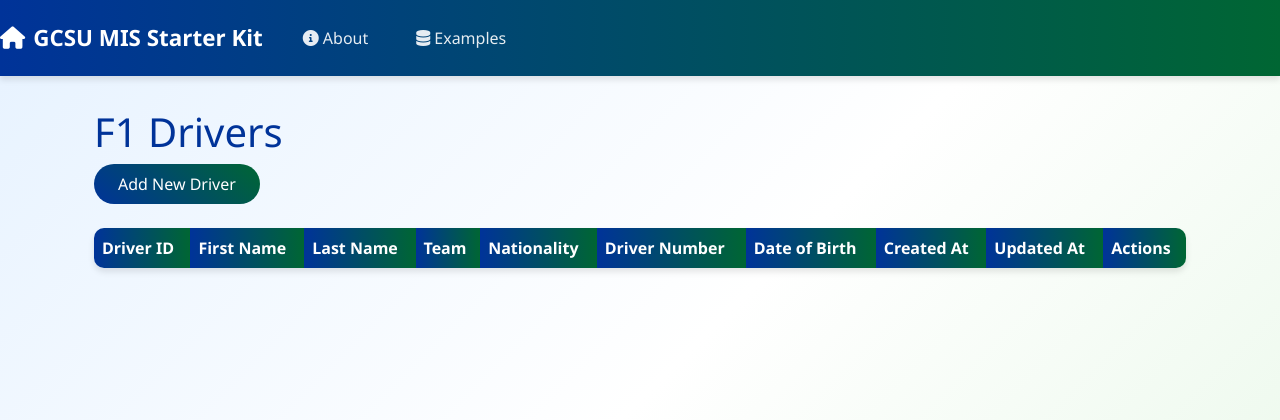
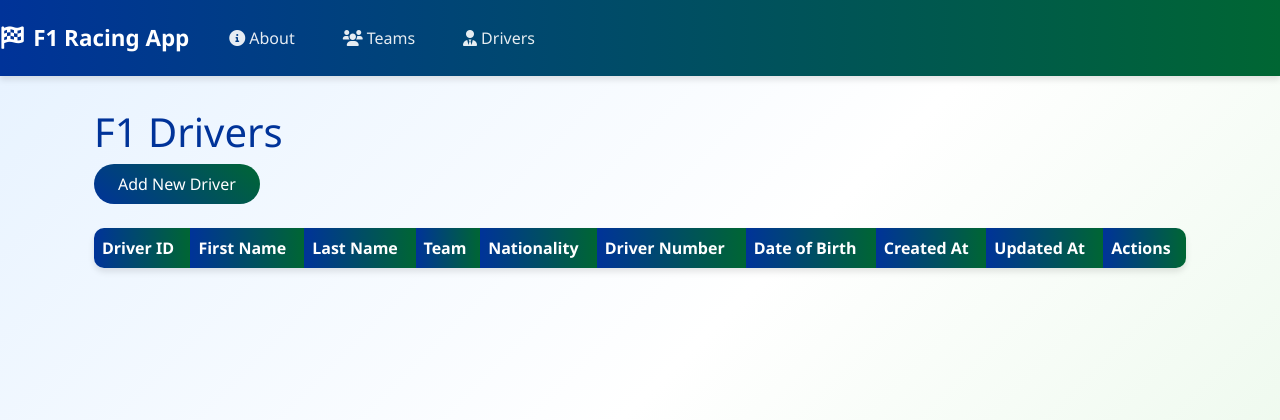
Before and after one commit to brookjackson1/Dup4, a Flask app: page /drivers/ in a window 1280 px wide. Shown: the top 420 px of the page. Run offline with Flask 3, Linux system fonts and the light colour scheme; data that the repository does not hold is empty.

Commit message:
Update navigation and fix database connection
- Updated navigation to F1 Racing App with Teams and Drivers links
- Fixed database connection to use correct environment variables
- Changed DB_USER to DB_USERNAME and DB_NAME to DB_DATABASE
- Added DB_PORT configuration

🤖 Generated with [Claude Code](https://claude.com/claude-code)

Co-Authored-By: Claude <noreply@anthropic.com>

```diff
--- a/app/db_connect.py
+++ b/app/db_connect.py
@@ -13,9 +13,10 @@ def get_db():
             g.db = pymysql.connect(
                 # Database configuration from environment variables
                 host=os.getenv('DB_HOST'),
-                user=os.getenv('DB_USER'),
+                user=os.getenv('DB_USERNAME'),
                 password=os.getenv('DB_PASSWORD'),
-                database=os.getenv('DB_NAME'),
+                database=os.getenv('DB_DATABASE'),
+                port=int(os.getenv('DB_PORT', 3306)),
                 cursorclass=pymysql.cursors.DictCursor  # Set the default cursor class to DictCursor
             )
         except Exception as e:
--- a/app/templates/base.html
+++ b/app/templates/base.html
@@ -118,7 +118,7 @@
 <body>
     <nav class="navbar navbar-expand-lg navbar-gcsu">
         <a class="navbar-brand" href="{{ url_for('index') }}">
-            <i class="fas fa-home me-2"></i>GCSU MIS Starter Kit
+            <i class="fas fa-flag-checkered me-2"></i>F1 Racing App
         </a>
         <div class="collapse navbar-collapse">
             <ul class="navbar-nav me-auto">
@@ -128,8 +128,13 @@
                     </a>
                 </li>
                 <li class="nav-item">
-                    <a class="nav-link" href="{{ url_for('examples.show_examples') }}">
-                        <i class="fas fa-database me-1"></i>Examples
+                    <a class="nav-link" href="{{ url_for('teams.show_teams') }}">
+                        <i class="fas fa-users me-1"></i>Teams
+                    </a>
+                </li>
+                <li class="nav-item">
+                    <a class="nav-link" href="{{ url_for('drivers.show_drivers') }}">
+                        <i class="fas fa-user-tie me-1"></i>Drivers
                     </a>
                 </li>
             </ul>
```
